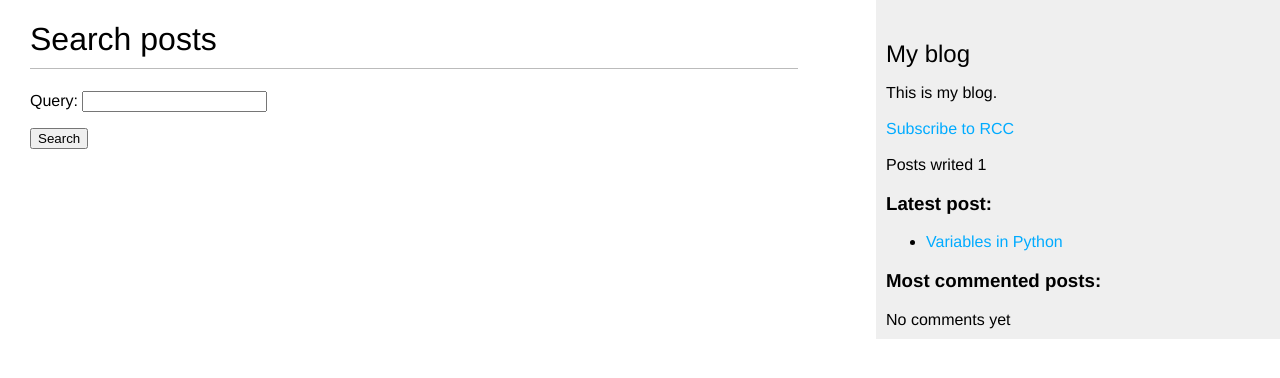
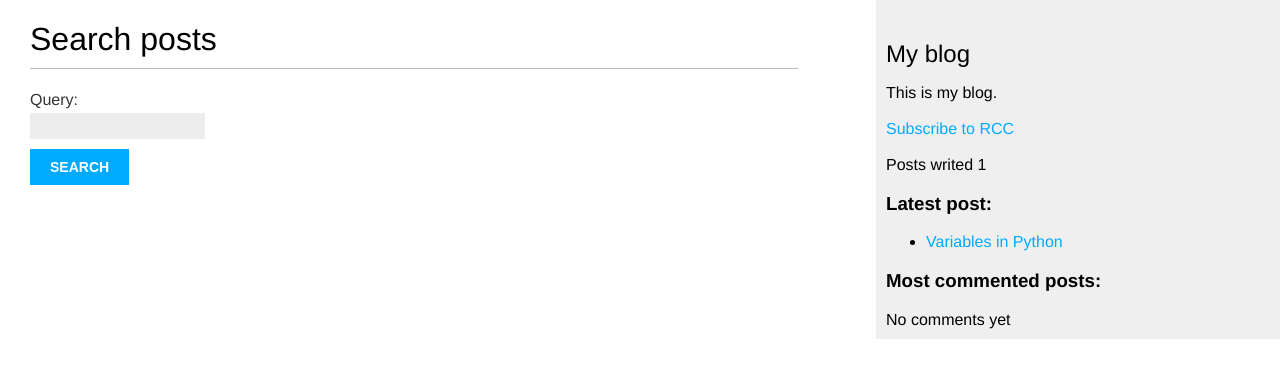
Before and after one commit to 3JloDey/django-site-blog, a Django app: page /blog/search/ in a window 1280 px wide. Shown: the top 378 px of the page. Run offline with Django 4.2, Linux system fonts and the light colour scheme; data comes from the database, SQL or seed files in the repository; data that the repository does not hold is empty.

Commit message:
update css

```diff
--- a/mysite/blog/static/css/blog.css
+++ b/mysite/blog/static/css/blog.css
@@ -1,41 +1,41 @@
 body {
-  margin: 0;
-  padding: 0;
-  font-family: helvetica, sans-serif;
+  margin:0;
+  padding:0;
+  font-family:helvetica, sans-serif;
 }
 
 a {
-  color: #00abff;
-  text-decoration: none;
+  color:#00abff;
+  text-decoration:none;
 }
 
 h1 {
-  font-weight: normal;
-  border-bottom: 1px solid #bbb;
-  padding: 0 0 10px 0;
+  font-weight:normal;
+  border-bottom:1px solid #bbb;
+  padding:0 0 10px 0;
 }
 
 h2 {
-  font-weight: normal;
-  margin: 30px 0 0;
+  font-weight:normal;
+  margin:30px 0 0;
 }
 
 #content {
-  float: left;
-  width: 60%;
-  padding: 0 0 0 30px;
+  float:left;
+  width:60%;
+  padding:0 0 0 30px;
 }
 
 #sidebar {
-  float: right;
-  width: 30%;
-  padding: 10px;
-  background: #efefef;
-  height: 100%;
+  float:right;
+  width:30%;
+  padding:10px;
+  background:#efefef;
+  height:100%;
 }
 
 p.date {
-  color: #ccc;
+  color:#ccc;
   font-family: georgia, serif;
   font-size: 12px;
   font-style: italic;
@@ -43,6 +43,50 @@ p.date {
 
 /* pagination */
 .pagination {
-  margin: 40px 0;
-  font-weight: bold;
+  margin:40px 0;
+  font-weight:bold;
 }
+
+/* forms */
+label {
+  float:left;
+  clear:both;
+  color:#333;
+  margin-bottom:4px;
+}
+input, textarea {
+  clear:both;
+  float:left;
+  margin:0 0 10px;
+  background:#ededed;
+  border:0;
+  padding:6px 10px;
+  font-size:12px;
+}
+input[type=submit] {
+  font-weight:bold;
+  background:#00abff;
+  color:#fff;
+  padding:10px 20px;
+  font-size:14px;
+  text-transform:uppercase;
+}
+.errorlist {
+  color:#cc0033;
+  float:left;
+  clear:both;
+  padding-left:10px;
+}
+
+/* comments */
+.comment {
+  padding:10px;
+}
+.comment:nth-child(even) {
+  background:#efefef;
+}
+.comment .info {
+  font-weight:bold;
+  font-size:12px;
+  color:#666;
+}
```
